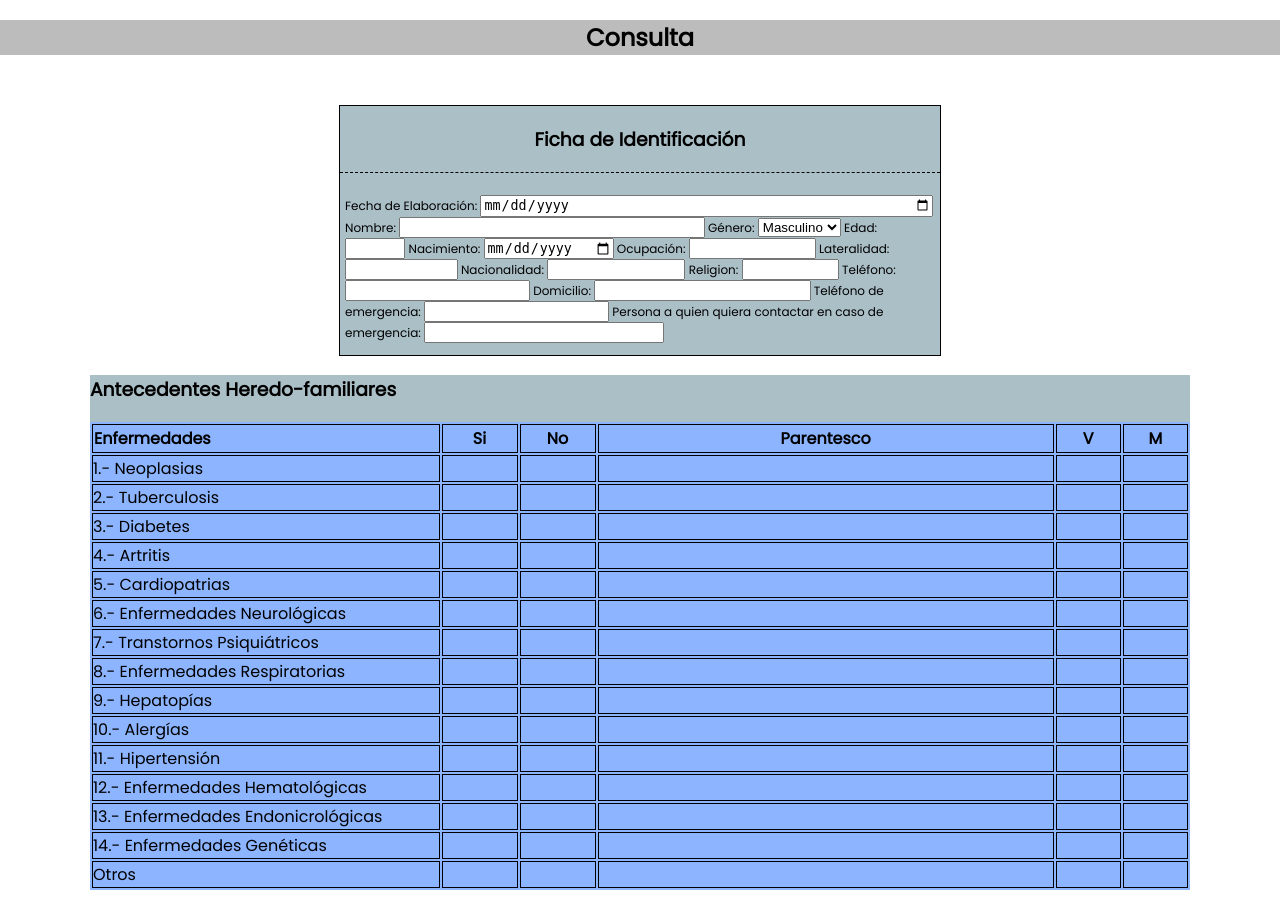
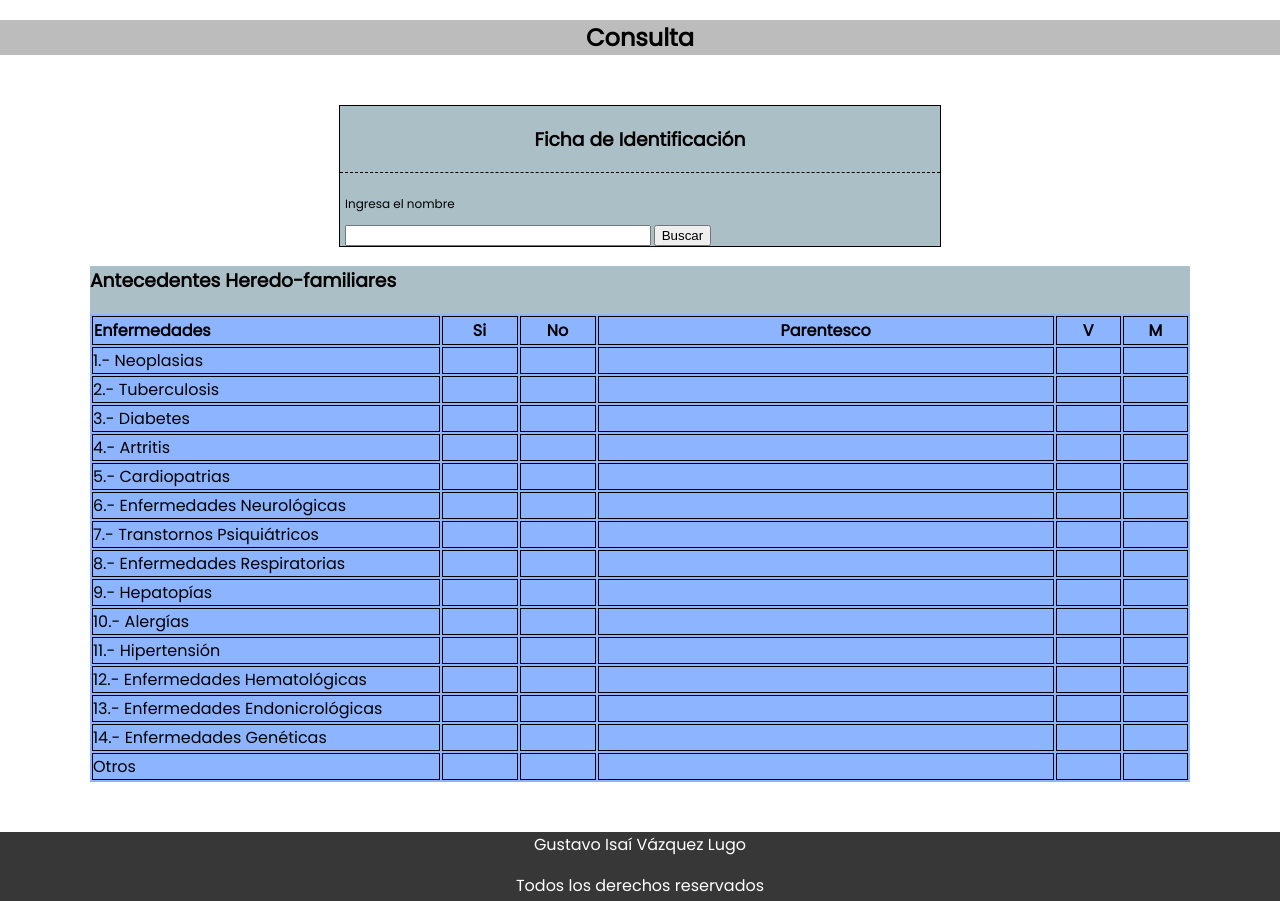
Before and after one commit to isassWho/Web-Proyecto-Individual, a PHP site: page /consulta.php in a window 1280 px wide. Shown: the part 91-992 px from the top of the page. Run offline with PHP 8.4, Linux system fonts and the light colour scheme; the visitor is signed in with stand-in values (Sample User, id 1).

Commit message:
Consultar paciente (Ficha de identificacion) funcional

```diff
--- a/consulta.php
+++ b/consulta.php
@@ -35,27 +35,13 @@
             </div>
 
             <div class="formulario">
-                <form action="" method="post">
-                    <p>
-                    Fecha de Elaboración: <input type="date" name="fecha-elaboracion" id="fecha-elaboracion">
-                    Nombre: <input type="text" name="nombre">
-                    Género: <select id="genero">
-                                <option value="masculino">Masculino</option>
-                                <option value="femenino">Femenino</option>
-                                <option value="otro">Otro</option>
-                            </select>
-                    Edad: <input type="number" name="edad"  min="1" max="110">
-                    Nacimiento: <input type="date" name="fecha-nacimiento">
-                    Ocupación: <input type="text" name="ocupacion">
-                    Lateralidad: <input type="text" name="lateralidad">
-                    Nacionalidad: <input type="text" name="nacionalidad">
-                    Religion: <input type="text" name="religion">
-                    Teléfono: <input type="text" name="telefono">
-                    Domicilio: <input type="text" name="domicilio">
-                    Teléfono de emergencia: <input type="text" name="telefono-emergencia">
-                    Persona a quien quiera contactar en caso de emergencia: <input type="text" name="nombre-emergencia">
-                </p>
+
+                <!--contenido-->
+                <form action="logica/consultar-paciente.php" method="post">
+                    <p>Ingresa el nombre</p><input type="text" name="nombre" required>
+                    <input type="submit" name ="buscar" value="Buscar">
                 </form>
+
             </div>
         </div>
     </section>
```
Also changed, not shown: logica/consultar-paciente.php (added, +49 -0 lines), logica/dar-alta.php (+4 -3 lines).
